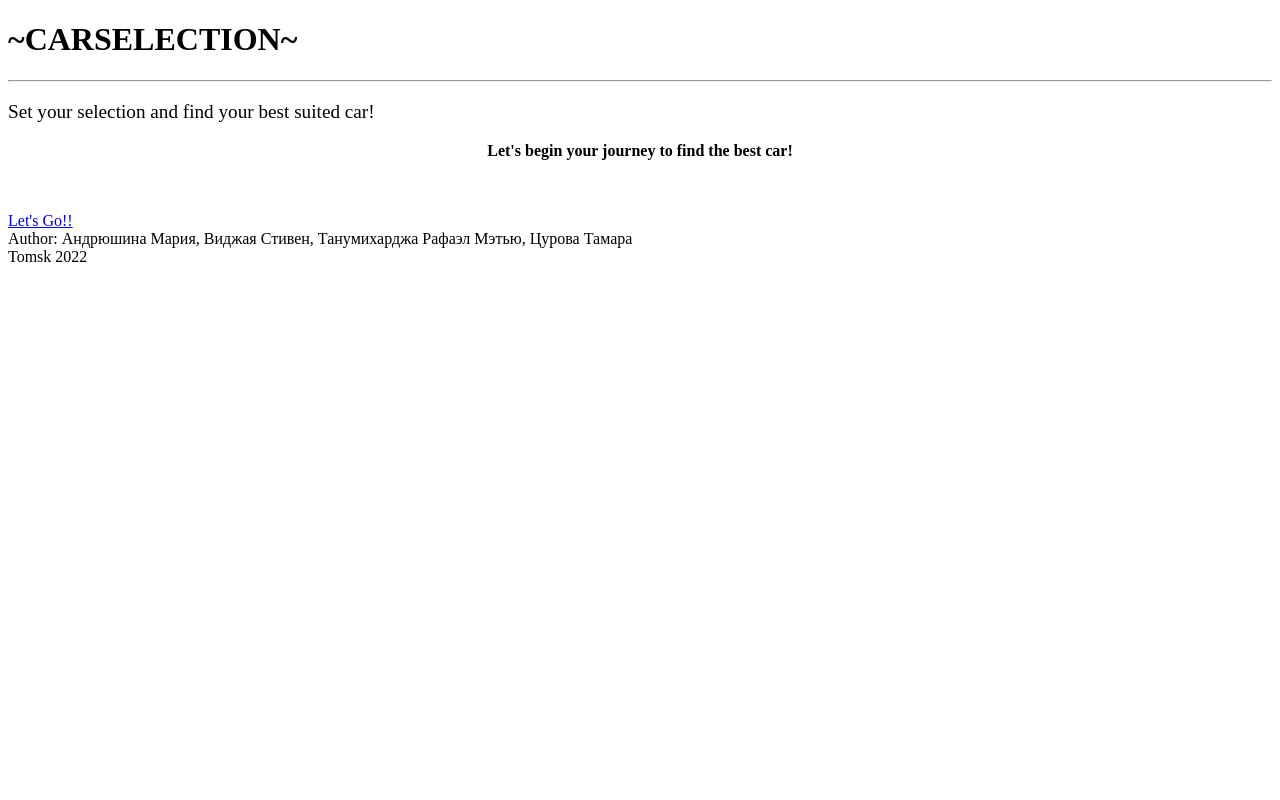
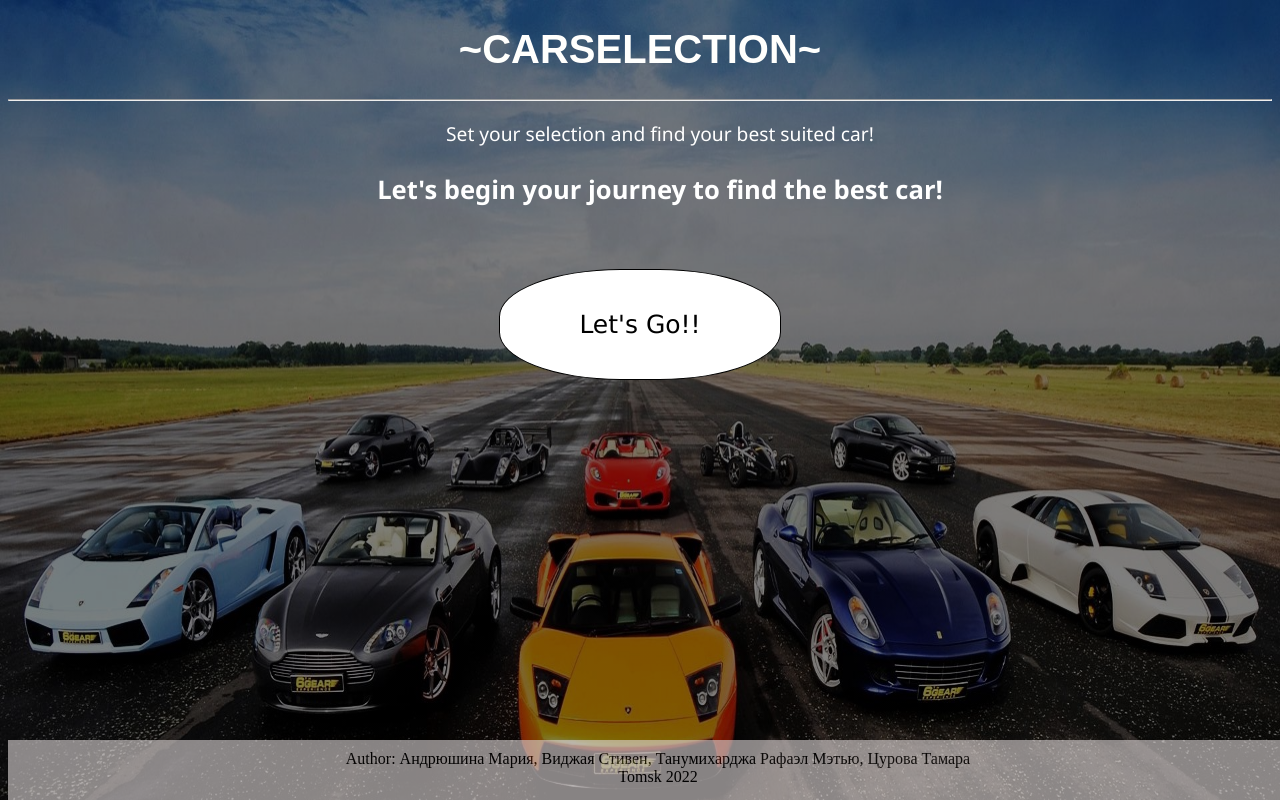
Before and after one commit to Steven2110/Vidjaya-IS-Lab1, a website: page index.html in a window 1280 px wide. Drawn offline with Linux system fonts and the light colour scheme.

Commit message:
Remove child css folder

```diff
--- a/index.html
+++ b/index.html
@@ -1,7 +1,7 @@
 <!DOCTYPE html>
 <html>
     <head>
-        <link rel="stylesheet" href="/css/test.css">
+        <link rel="stylesheet" href="/css/index.css">
         <h1><div class="head1">
             ~CARSELECTION~
         </div></h1>
--- a/package.json
+++ b/package.json
@@ -1,5 +1,5 @@
 {
     "name": "steven2110.github.io",
-    "version": "0.0.3",
+    "version": "0.0.4",
     "main": "index.html"
 }
```
Also changed, not shown: README.md, css/index.css (renamed from css/css/index.css).
